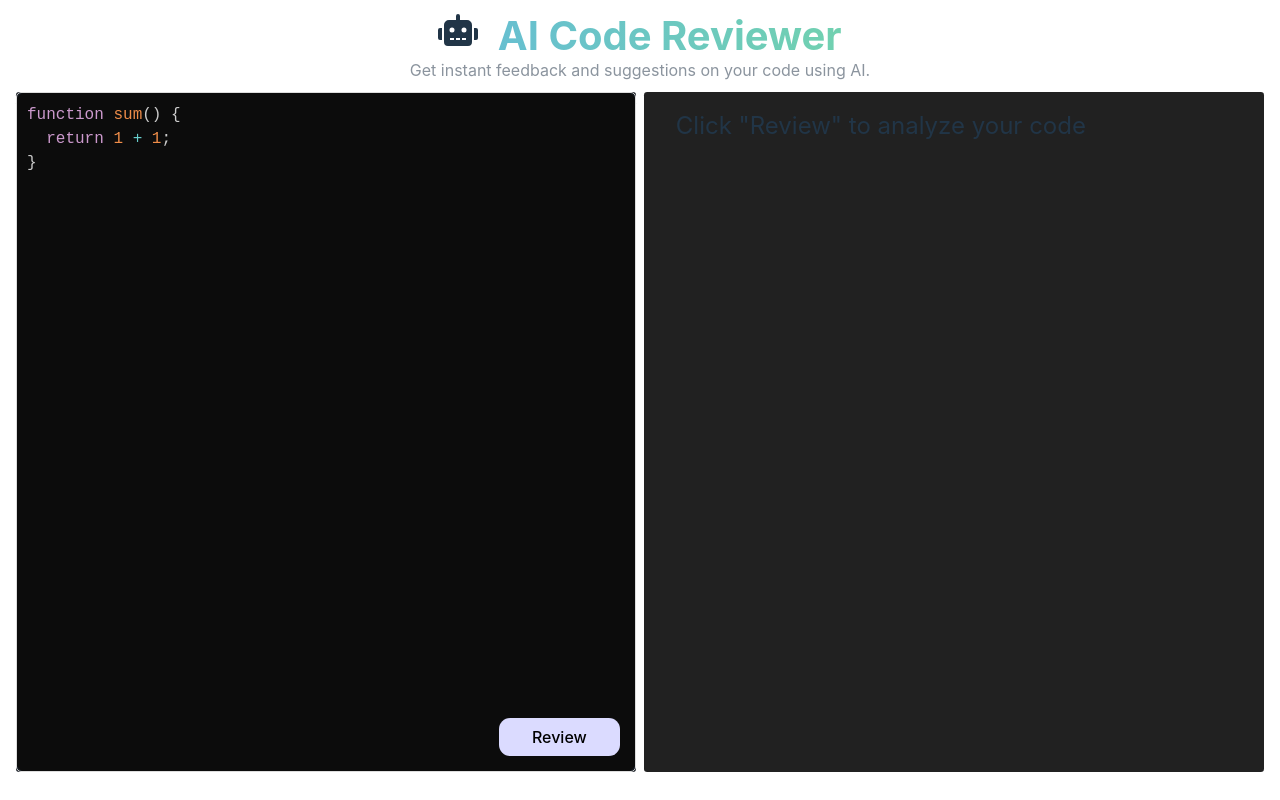
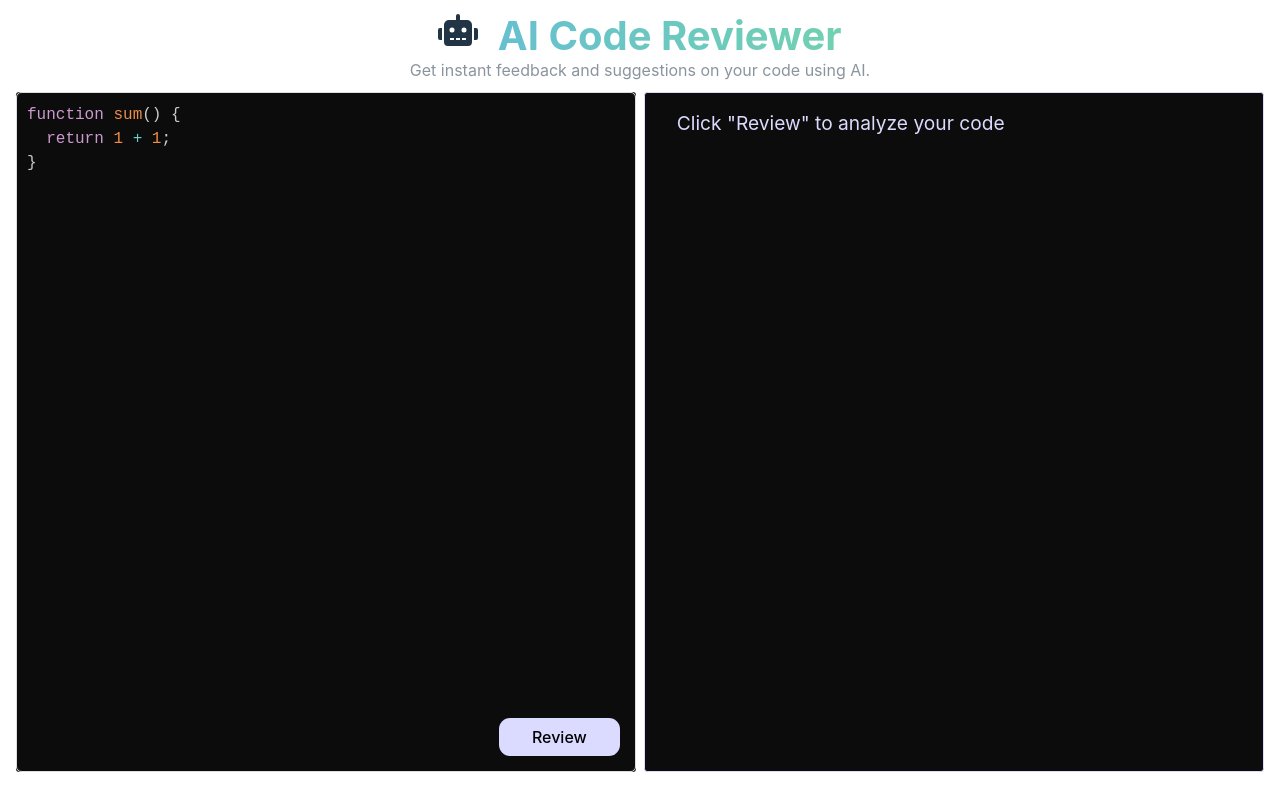
Before and after one commit to aditisha019/code-reviewer-frontend, a React (Vite) app: page / in a window 1280 px wide. Built offline with nearby package versions, Linux system fonts and the light colour scheme.

Commit message:
Update App.css

```diff
--- a/src/App.css
+++ b/src/App.css
@@ -64,7 +64,7 @@ main .left .review {
   position: absolute;
   bottom: 1rem;
   right: 1rem;
-  background-color: rgb(219, 219, 255);
+  background-color: #dbdbff;
   color: #000000;
   padding: 0.5rem 2rem;
   font-weight: 500;
@@ -75,8 +75,10 @@ main .left .review {
 
 
 main .right {
-  background-color: #212121;
+  background-color: #0c0c0c;
   padding: 1rem 2rem;
-  font-size: 1.5rem;
+  font-size: 1.2rem;
   overflow: auto;
+  border: 1px solid #dbdbff;
+  color: #dbdbff;
 }
```
